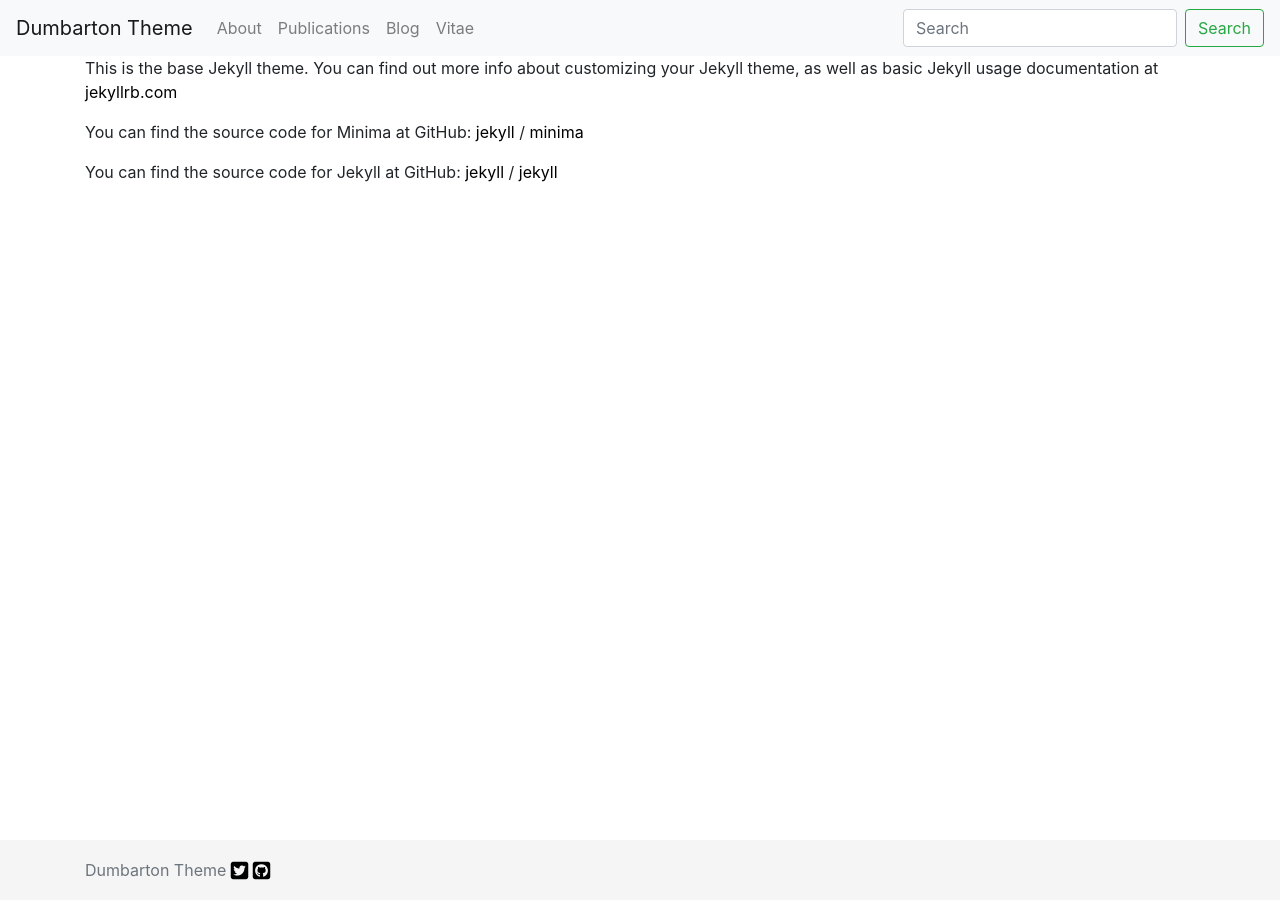
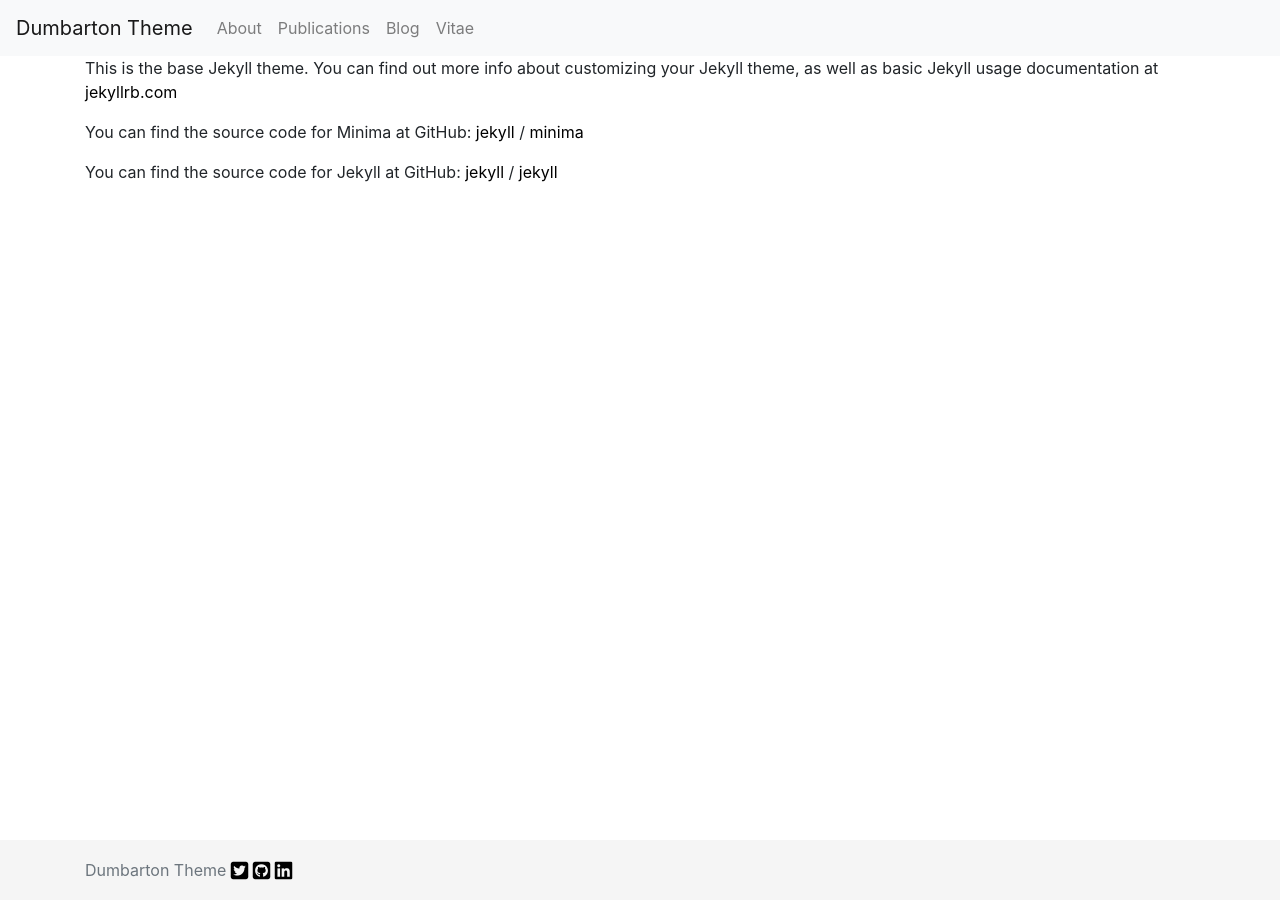
Before and after one commit to tcbutler320/Jekyll-Theme-Dumbarton, a Jekyll site: the page built from about.markdown, in a window 1280 px wide. Built offline with Jekyll 4.4.1, drawn with Linux system fonts in a browser that asks for light colours; nearby versions of some CDN libraries.

Commit message:
update nav bar

```diff
--- a/_config.yml
+++ b/_config.yml
@@ -45,15 +45,15 @@ author: John Doe
 profile_image: https://res.cloudinary.com/tbutler-org/image/upload/v1603335469/IMG_4333_3_pubgcc.png #/assets/img/avatar/avatar.jpg
 occupation: Developer
 snippet: I am a Developer
-twitter:
-twitter_url: https://twitter.com/tbutler0x90
-github:
-linkedin:
-website:
+twitter: tbutler0x90
+github: tcbutler320
+linkedin: tyler-b-a700a1aa
+website: https://tbutler.org
 email:
 pgp:
 ctftime:
 phonenumber:
+
 
 
 
--- a/_includes/footer.html
+++ b/_includes/footer.html
@@ -1,6 +1,6 @@
 <footer class="footer">
     <div class="container">
      <span class="text-muted">{{ site.title }}</span>
-     {% include social.html %}
+        {% include social.html %}
     </div>
 </footer>
--- a/_includes/nav.html
+++ b/_includes/nav.html
@@ -12,9 +12,10 @@
             </li>
         {% endfor %}
     </ul>
+    <!--
     <form class="form-inline my-2 my-lg-0">
       <input class="form-control mr-sm-2" type="search" placeholder="Search" aria-label="Search">
       <button class="btn btn-outline-success my-2 my-sm-0" type="submit">Search</button>
-    </form>
+    </form> -->
   </div>
 </nav>
--- a/_includes/social.html
+++ b/_includes/social.html
@@ -1,7 +1,9 @@
 <!-- Displays Social Media Icons based on _config.yml settings -->
 
 {{ if site.twitter }}
-<a class="social-link" href="{{ site.twitter_url }}"><i class="fab fa-twitter-square fa-lg"></i></a>
+<a class="social-link" href="https://twitter.com/{{ site.twitter }}"><i class="fab fa-twitter-square fa-lg"></i></a>
 {{ elseif site.github }}
-<a href="{{ site.github_url }}"><i class="fab fa-github-square fa-lg"></i></a>
+<a href="https://github.com/{{ site.github }}"><i class="fab fa-github-square fa-lg"></i></a>
+{{ elseif site.linkedin }}
+<a href="https://www.linkedin.com/in/{{ site.linkedin }}"><i class="fab fa-linkedin fa-lg"></i></a>
 {{ endif }}
```
Also changed, not shown: README.md.
